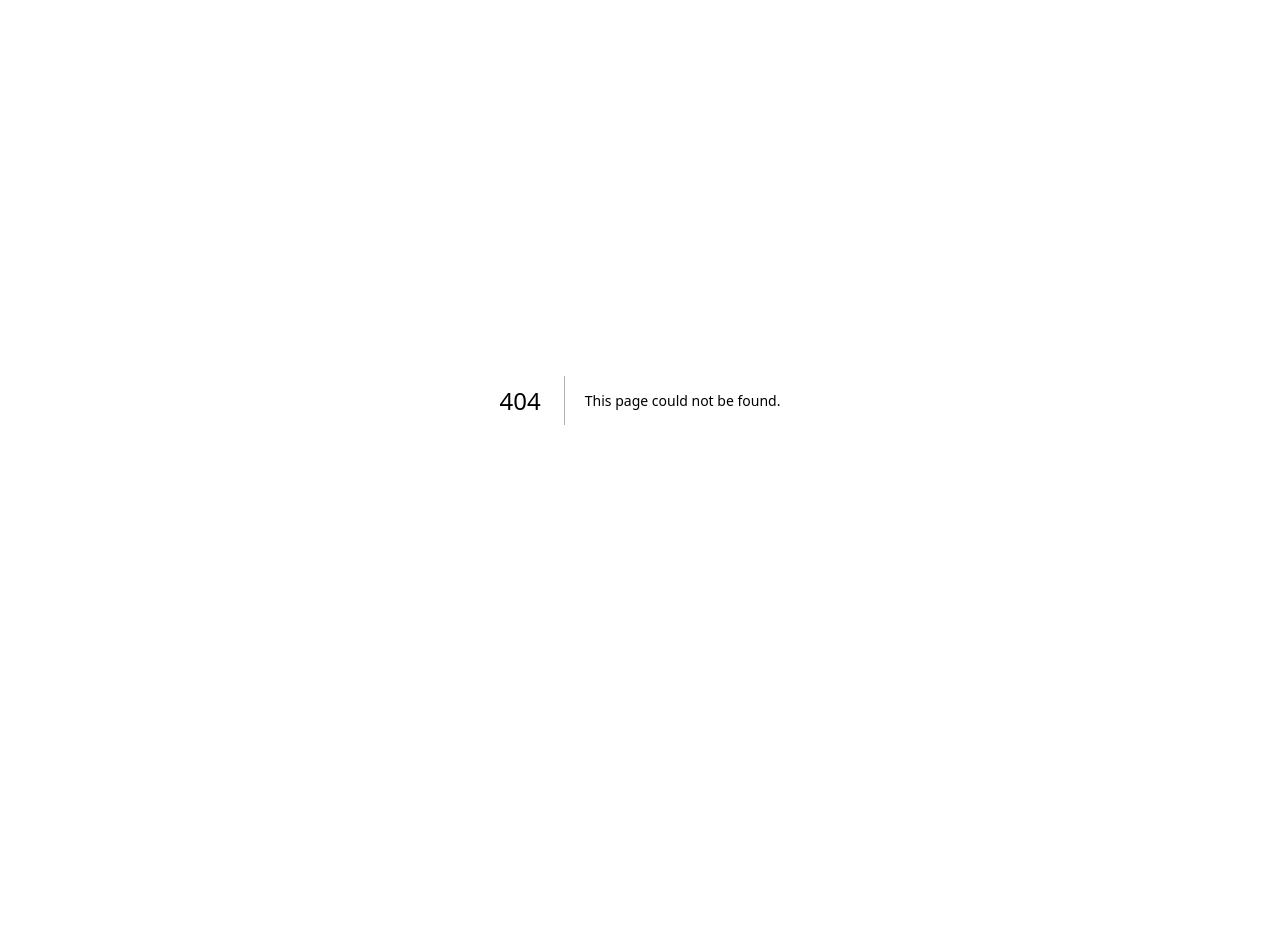
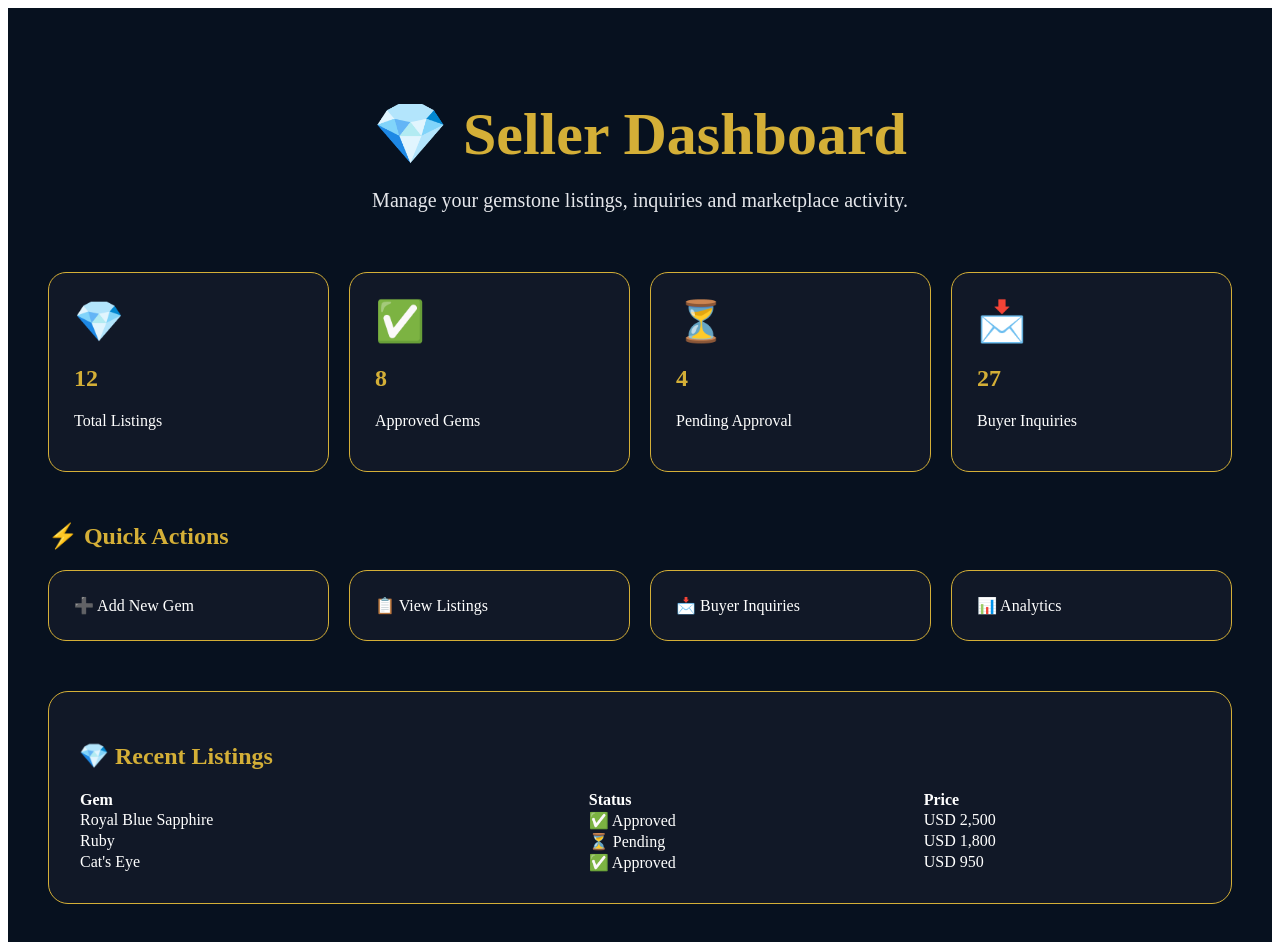
Before and after one commit to ceylongemmarket/Ceylon-gem-market, a Next.js app: page /seller-dashboard in a window 1280 px wide. Before the commit this address had no page. Shown: the top 942 px of the page. Before the commit the page ends 800 px from the top, so only its background shows below. Built offline with nearby package versions, Linux system fonts and the light colour scheme.

Commit message:
feat: add seller dashboard pro

```diff
--- /dev/null
+++ b/app/seller-dashboard/page.tsx
@@ -0,0 +1,240 @@
+export default function SellerDashboardPage() {
+  const stats = [
+    { title: "Total Listings", value: "12", icon: "💎" },
+    { title: "Approved Gems", value: "8", icon: "✅" },
+    { title: "Pending Approval", value: "4", icon: "⏳" },
+    { title: "Buyer Inquiries", value: "27", icon: "📩" },
+  ];
+
+  return (
+    <main
+      style={{
+        background: "#07111f",
+        minHeight: "100vh",
+        color: "#ffffff",
+        padding: "40px",
+      }}
+    >
+      {/* Hero */}
+      <section
+        style={{
+          textAlign: "center",
+          marginBottom: "60px",
+        }}
+      >
+        <h1
+          style={{
+            fontSize: "60px",
+            color: "#D4AF37",
+            marginBottom: "20px",
+          }}
+        >
+          💎 Seller Dashboard
+        </h1>
+
+        <p
+          style={{
+            color: "#E5E7EB",
+            fontSize: "20px",
+          }}
+        >
+          Manage your gemstone listings, inquiries and marketplace activity.
+        </p>
+      </section>
+
+      {/* Statistics */}
+      <section
+        style={{
+          display: "grid",
+          gridTemplateColumns:
+            "repeat(auto-fit,minmax(250px,1fr))",
+          gap: "20px",
+          marginBottom: "50px",
+        }}
+      >
+        {stats.map((item) => (
+          <div
+            key={item.title}
+            style={{
+              background: "#111827",
+              border: "1px solid #D4AF37",
+              borderRadius: "18px",
+              padding: "25px",
+            }}
+          >
+            <div style={{ fontSize: "40px" }}>
+              {item.icon}
+            </div>
+
+            <h2
+              style={{
+                color: "#D4AF37",
+              }}
+            >
+              {item.value}
+            </h2>
+
+            <p>{item.title}</p>
+          </div>
+        ))}
+      </section>
+
+      {/* Quick Actions */}
+      <section
+        style={{
+          marginBottom: "50px",
+        }}
+      >
+        <h2
+          style={{
+            color: "#D4AF37",
+            marginBottom: "20px",
+          }}
+        >
+          ⚡ Quick Actions
+        </h2>
+
+        <div
+          style={{
+            display: "grid",
+            gridTemplateColumns:
+              "repeat(auto-fit,minmax(250px,1fr))",
+            gap: "20px",
+          }}
+        >
+          <div
+            style={{
+              background: "#111827",
+              padding: "25px",
+              borderRadius: "18px",
+              border: "1px solid #D4AF37",
+            }}
+          >
+            ➕ Add New Gem
+          </div>
+
+          <div
+            style={{
+              background: "#111827",
+              padding: "25px",
+              borderRadius: "18px",
+              border: "1px solid #D4AF37",
+            }}
+          >
+            📋 View Listings
+          </div>
+
+          <div
+            style={{
+              background: "#111827",
+              padding: "25px",
+              borderRadius: "18px",
+              border: "1px solid #D4AF37",
+            }}
+          >
+            📩 Buyer Inquiries
+          </div>
+
+          <div
+            style={{
+              background: "#111827",
+              padding: "25px",
+              borderRadius: "18px",
+              border: "1px solid #D4AF37",
+            }}
+          >
+            📊 Analytics
+          </div>
+        </div>
+      </section>
+
+      {/* Recent Listings */}
+      <section
+        style={{
+          background: "#111827",
+          border: "1px solid #D4AF37",
+          borderRadius: "20px",
+          padding: "30px",
+          marginBottom: "40px",
+        }}
+      >
+        <h2
+          style={{
+            color: "#D4AF37",
+            marginBottom: "20px",
+          }}
+        >
+          💎 Recent Listings
+        </h2>
+
+        <table
+          style={{
+            width: "100%",
+            borderCollapse: "collapse",
+          }}
+        >
+          <thead>
+            <tr>
+              <th align="left">Gem</th>
+              <th align="left">Status</th>
+              <th align="left">Price</th>
+            </tr>
+          </thead>
+
+          <tbody>
+            <tr>
+              <td>Royal Blue Sapphire</td>
+              <td>✅ Approved</td>
+              <td>USD 2,500</td>
+            </tr>
+
+            <tr>
+              <td>Ruby</td>
+              <td>⏳ Pending</td>
+              <td>USD 1,800</td>
+            </tr>
+
+            <tr>
+              <td>Cat's Eye</td>
+              <td>✅ Approved</td>
+              <td>USD 950</td>
+            </tr>
+          </tbody>
+        </table>
+      </section>
+
+      {/* Seller Benefits */}
+      <section
+        style={{
+          background: "#111827",
+          border: "1px solid #D4AF37",
+          borderRadius: "20px",
+          padding: "30px",
+        }}
+      >
+        <h2
+          style={{
+            color: "#D4AF37",
+            marginBottom: "20px",
+          }}
+        >
+          🏆 Seller Benefits
+        </h2>
+
+        <ul
+          style={{
+            lineHeight: "2",
+            color: "#E5E7EB",
+          }}
+        >
+          <li>✅ Global Buyer Exposure</li>
+          <li>✅ Chairman Approved Marketplace</li>
+          <li>✅ International Visibility</li>
+          <li>✅ Auction Participation</li>
+          <li>✅ Secure Buyer Inquiries</li>
+          <li>✅ Professional Seller Profile</li>
+        </ul>
+      </section>
+    </main>
+  );
+}
```
